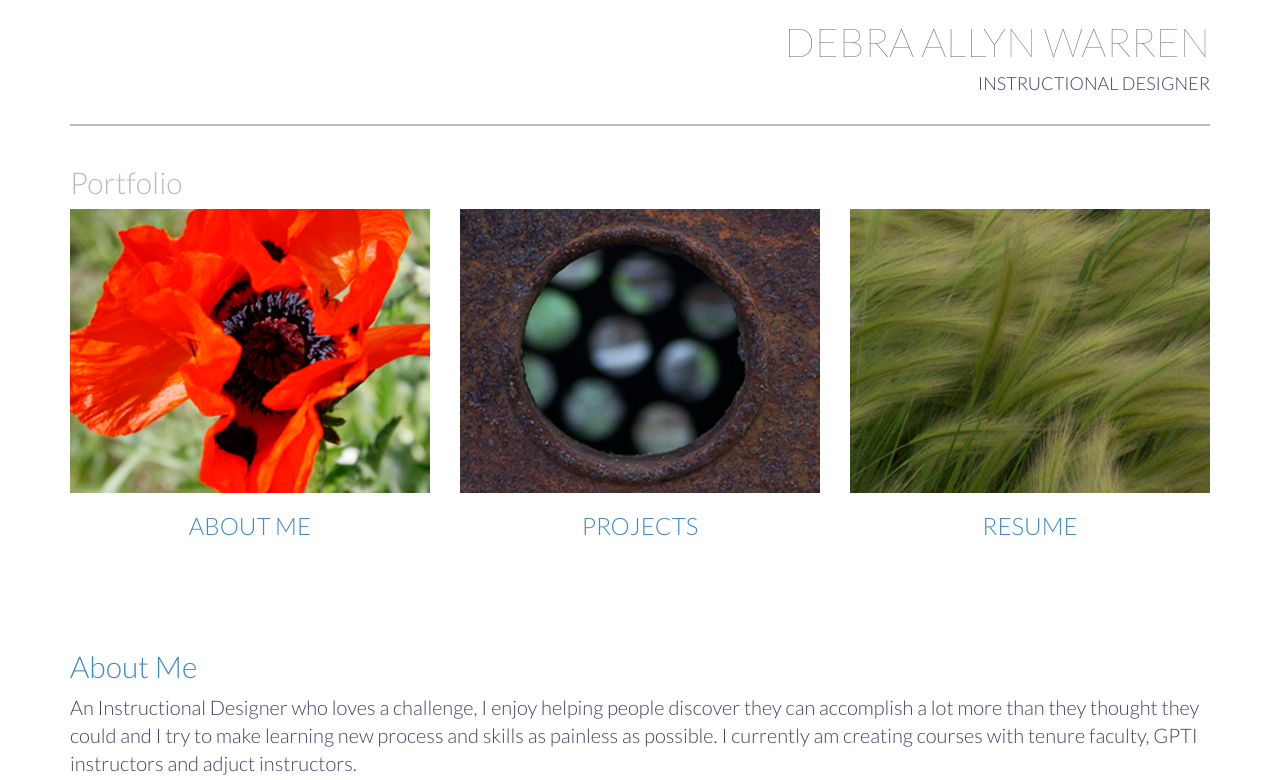
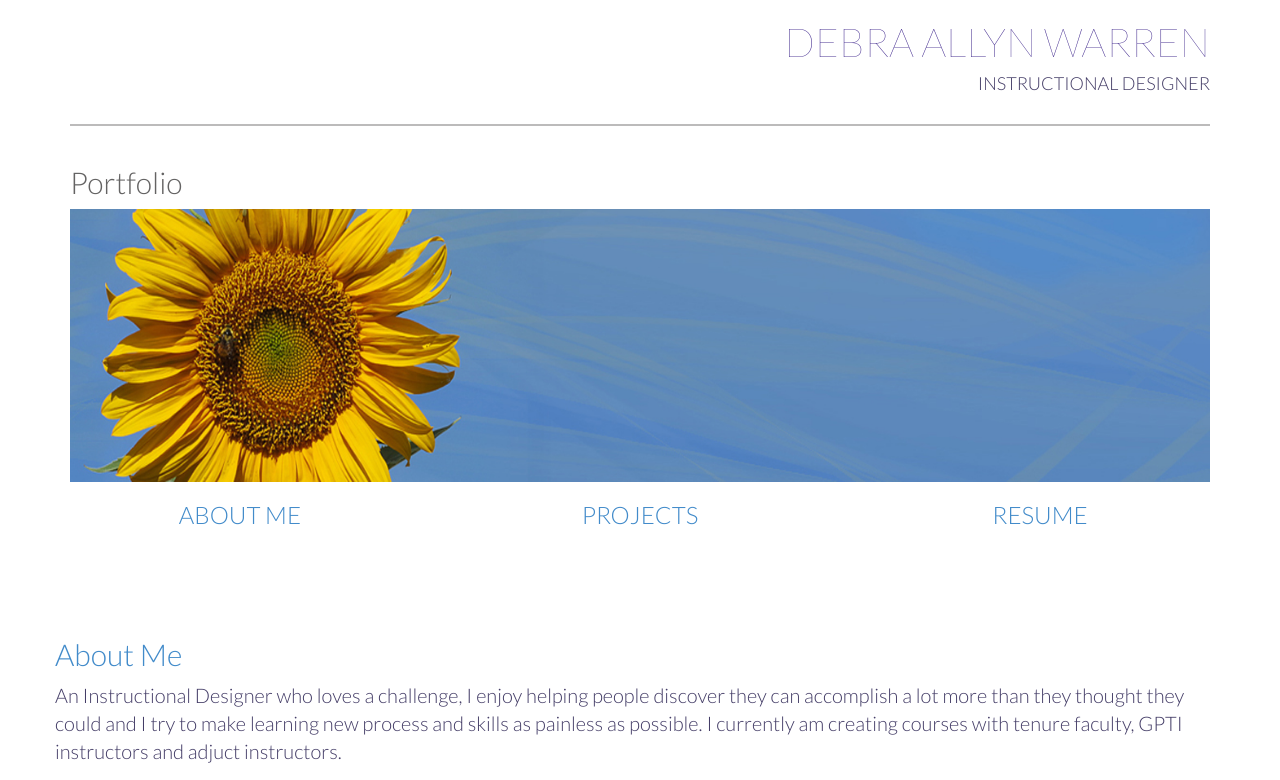
Before and after one commit to debraallynwarren/id_portfolio, a plain HTML site: page index.html in a window 1280 px wide. Shown: the top 780 px of the page. Drawn offline with Linux system fonts and the light colour scheme.

Commit message:
Updated resume

```diff
--- a/css/style.css
+++ b/css/style.css
@@ -5,10 +5,12 @@ body {
 }
 
 .text-muted {
-	color:#BCBBBB;
+	color:#646363;
 }
 .text-thin {
 	font-weight: 100;
+	color:#2f1583;
+
 }
 
 .title-super {
--- a/index.html
+++ b/index.html
@@ -28,14 +28,19 @@
       <h2 class="text-muted">Portfolio</h2>
     </div>
   </div>
+  <div class="row">
+    <div class="col-md-12">
+     <img class="img-responsive" src="images/debra_banner.jpg" alt="Debra Allyn Warren">
+
+    </div>
+
   <div class="row text-center">
-    <div class="col-md-4"> <img class="img-responsive" src="images/flower.png" alt="apps">
-      <h3 class="text-uppercase"><a href="#about">About Me</a></h3>
+    <div class="col-md-4">       <h3 class="text-uppercase"><a href="#about">About Me</a></h3>
     </div>
-    <div class="col-md-4"> <img class="img-responsive" src="images/holes.png" alt="old machine">
+    <div class="col-md-4">
       <h3 class="text-uppercase"><a href="#projects">Projects</a></h3>
     </div>
-    <div class="col-md-4"> <img class="img-responsive" src="images/grass.png" alt="cool stuff">
+    <div class="col-md-4">
       <h3 class="text-uppercase"><a href="debra_warren_resume.pdf" target="_blank">Resume</a><a href="#photos"></a></h3>
     </div>
   </div>
```
Also changed, not shown: images/debra_banner.jpg (added), 2 other files.
